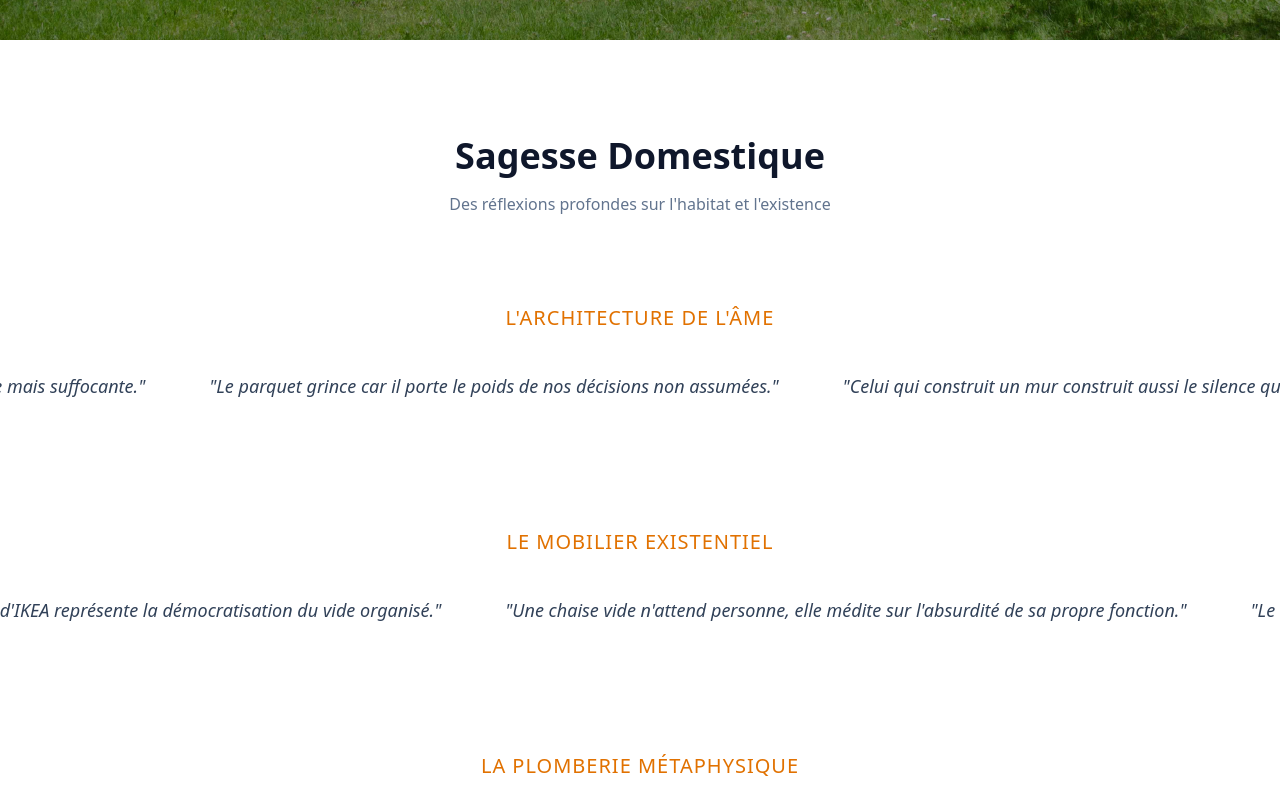
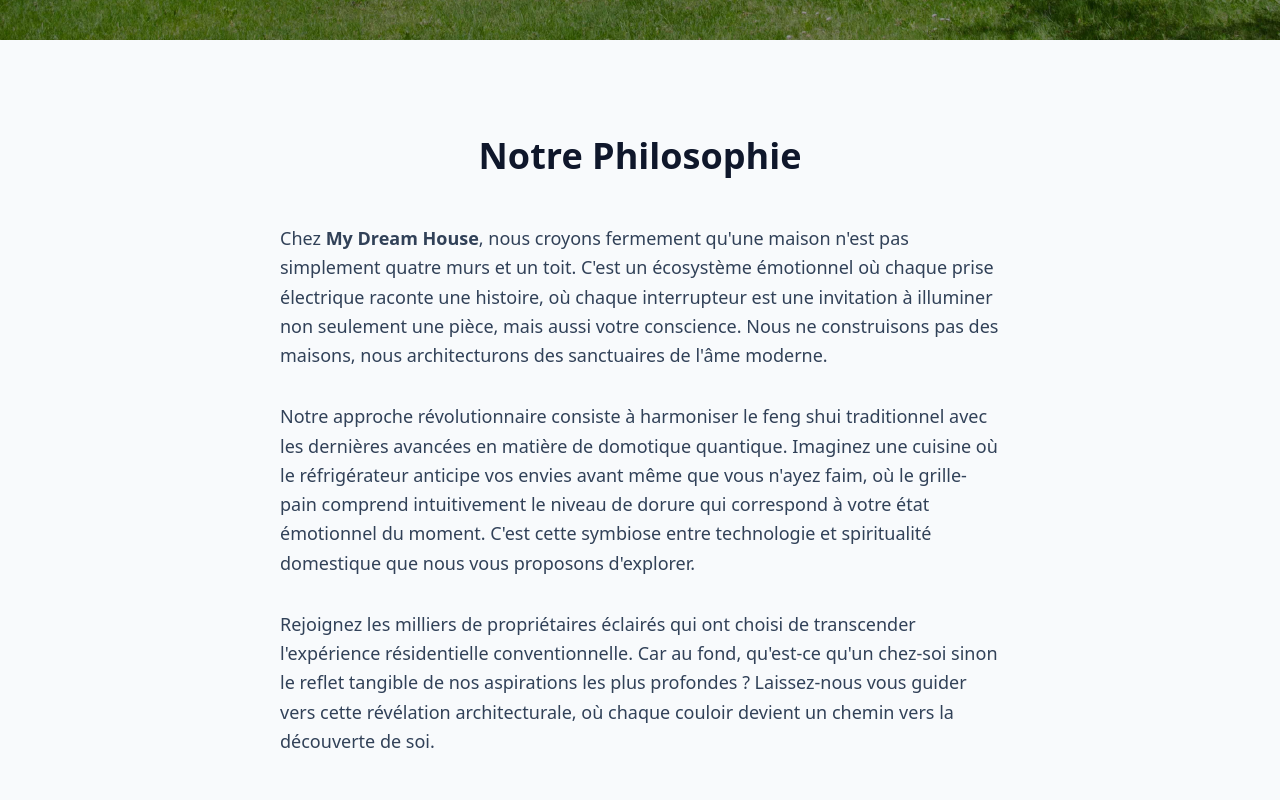
Before and after one commit to johan-jnn/my-dream-house, a Vue app: page / in a window 1280 px wide. Shown: the part 760-1560 px from the top of the page. Built offline with nearby package versions, Linux system fonts and the light colour scheme.

Commit message:
#9 add some content on homepage
Signed-off-by: Enzo <digiovannienzo1@gmail.com>

```diff
--- /dev/null
+++ b/src/components/AboutSection.vue
@@ -0,0 +1,36 @@
+<template>
+  <section class="bg-slate-50 py-24">
+    <div class="mx-auto max-w-3xl px-6">
+      <h2 class="mb-12 text-center text-4xl font-bold text-slate-900">
+        Notre Philosophie
+      </h2>
+
+      <div class="space-y-8 text-lg leading-relaxed text-slate-700">
+        <p>
+          Chez <strong>My Dream House</strong>, nous croyons fermement qu'une maison n'est pas
+          simplement quatre murs et un toit. C'est un écosystème émotionnel où chaque prise
+          électrique raconte une histoire, où chaque interrupteur est une invitation à illuminer
+          non seulement une pièce, mais aussi votre conscience. Nous ne construisons pas des
+          maisons, nous architecturons des sanctuaires de l'âme moderne.
+        </p>
+
+        <p>
+          Notre approche révolutionnaire consiste à harmoniser le feng shui traditionnel avec
+          les dernières avancées en matière de domotique quantique. Imaginez une cuisine où le
+          réfrigérateur anticipe vos envies avant même que vous n'ayez faim, où le grille-pain
+          comprend intuitivement le niveau de dorure qui correspond à votre état émotionnel du
+          moment. C'est cette symbiose entre technologie et spiritualité domestique que nous
+          vous proposons d'explorer.
+        </p>
+
+        <p>
+          Rejoignez les milliers de propriétaires éclairés qui ont choisi de transcender
+          l'expérience résidentielle conventionnelle. Car au fond, qu'est-ce qu'un chez-soi
+          sinon le reflet tangible de nos aspirations les plus profondes ? Laissez-nous vous
+          guider vers cette révélation architecturale, où chaque couloir devient un chemin
+          vers la découverte de soi.
+        </p>
+      </div>
+    </div>
+  </section>
+</template>
--- a/src/pages/Home.vue
+++ b/src/pages/Home.vue
@@ -1,5 +1,6 @@
 <script setup lang="ts">
 import HeroSection from '@/components/HeroSection.vue'
+import AboutSection from '@/components/AboutSection.vue'
 import QuotesSection from '@/components/QuotesSection.vue'
 </script>
 
@@ -10,6 +11,7 @@ import QuotesSection from '@/components/QuotesSection.vue'
       subtitle="Bienvenue dans la maison de vos rêves"
       background-image="/images/house.jpg"
     />
+    <AboutSection />
     <QuotesSection />
   </main>
 </template>
```
